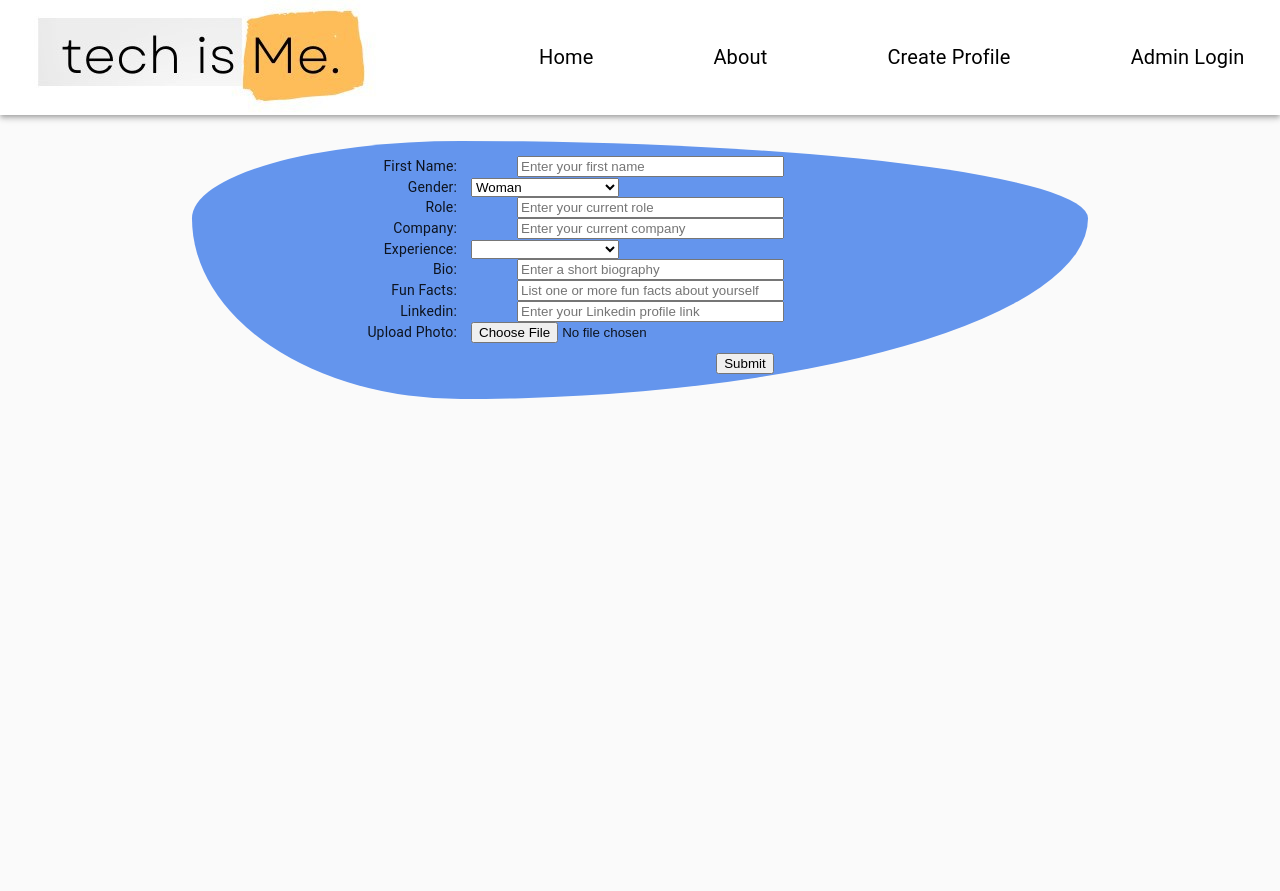
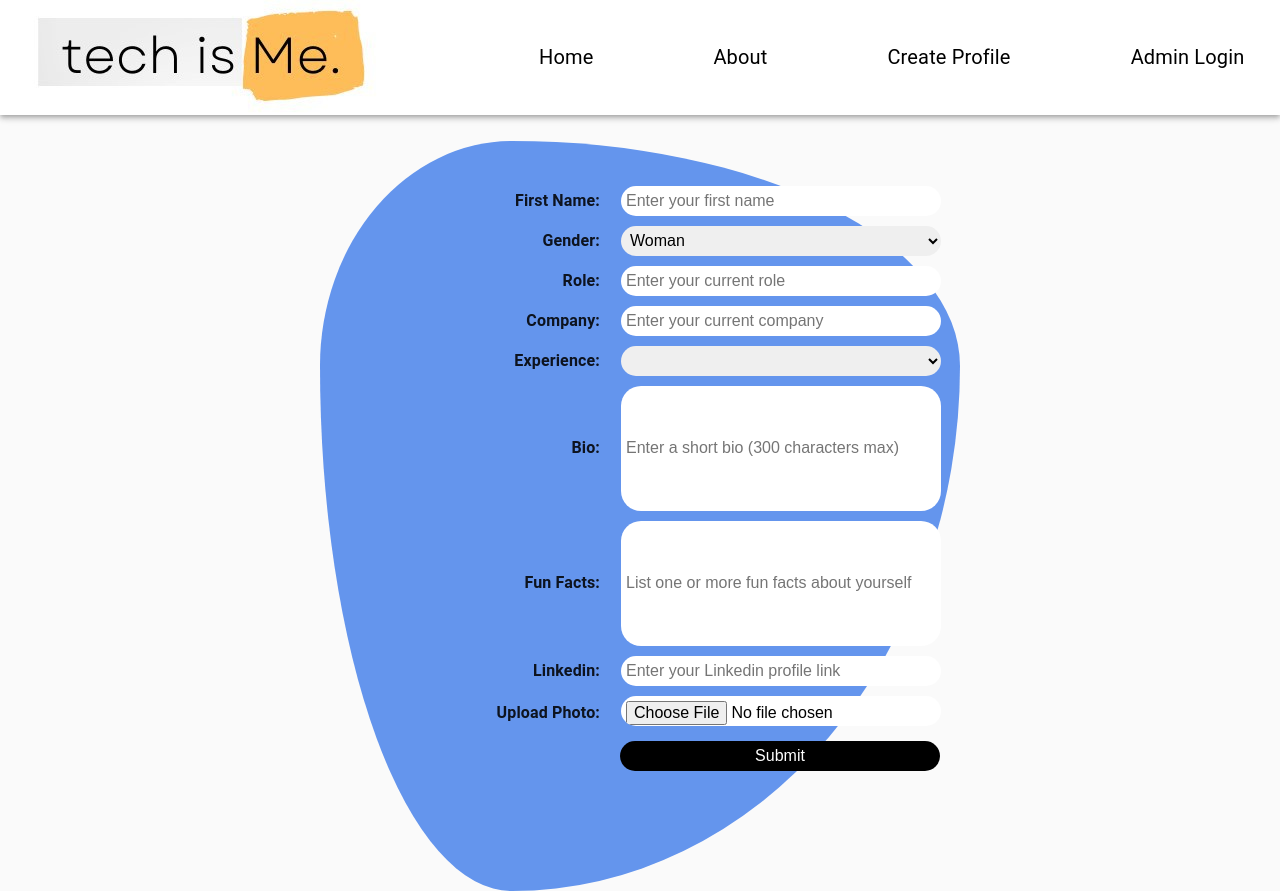
Before and after one commit to SheCodesAus/plus-bris-2021-robust-code-beans, a React (Create React App) app: page /create-profile in a window 1280 px wide. Before the commit the page ends 800 px from the top, so only its background shows below. Built offline with nearby package versions, Linux system fonts and the light colour scheme; no server answers.

Commit message:
create profile formand admin form extra css

```diff
--- a/src/App.css
+++ b/src/App.css
@@ -10,7 +10,6 @@
 .feature-container{
   display: flex;
   justify-content: center;
-  /* border-style: solid; */
   margin-bottom: 25px;
   margin-top: 20px;
   margin-right: 40px;
@@ -22,30 +21,69 @@ p {
 }
 
 .form {
+  height:750px;
+  font-size: 16px;
   margin-top: 2%;
   display: flex;
   margin-left: auto;
   margin-right: auto;
-  padding: 15px;
-  width: 70%;
+  padding: 40px;
+  width: 50%;
   border-radius: 30% 70% 70% 30% / 30% 30% 70% 70% !important;
   background-color: cornflowerblue;
 }
 
+.adminform {
+  height:200px;
+  font-size: 16px;
+  margin-top: 2%;
+  display: flex;
+  margin-left: auto;
+  margin-right: auto;
+  padding: 40px;
+  width: 50%;
+  border-radius: 30% 70% 70% 30% / 30% 30% 70% 70% !important;
+  background-color: rgb(246, 156, 11);
+}
+
+
+input, select {
+  padding: 5px;
+  margin: 5px;
+  border-radius: 20px;
+  width: 320px;
+  height: 30px;
+  border-style: none;
+  font-size: 16px;
+}
+
 label {
   display: inline-block;
-  width: 250px;
+  width: 15em;
   text-align: right;
   margin-right: 1em;
-}
-
-.formlines {
-  display: inline-block;
-  margin-left: 46px;
-  width: 20em;
+  font-weight: bold;
 }
 
 .button {
-  float: right;
   margin: 10px;
+  height: 30px;
+  background-color: black;
+  color: white;
+  border-radius: 20px;
+  border-style: none;
+  width: 320px;
+  font-size: 16px;
+  margin-left: 260px;
 }
+
+.big-input{
+  height: 125px;
+}
+
+.upload{
+  border-radius: 20px;
+  /* border-style: solid; */
+  background-color: white;
+  color: black;
+}
--- a/src/components/AdminLoginForm/AdminLoginForm.jsx
+++ b/src/components/AdminLoginForm/AdminLoginForm.jsx
@@ -45,7 +45,7 @@ function AdminLogin() {
   };
 
   return (
-    <div className="form">
+    <div className="adminform">
       <form className="formcontent">
         <div>
           <label htmlFor="username">Username:</label>
--- a/src/components/CreateProfileForm/CreateProfileForm.jsx
+++ b/src/components/CreateProfileForm/CreateProfileForm.jsx
@@ -94,7 +94,6 @@ function CreateProfileForm() {
           <div>
             <label for="role">Role: </label>
             <input
-              className="formlines"
               value={profileData.role}
               type="text"
               id="role"
@@ -105,7 +104,6 @@ function CreateProfileForm() {
           <div>
             <label for="company">Company: </label>
             <input
-              className="formlines"
               value={profileData.company}
               type="text"
               id="company"
@@ -128,18 +126,18 @@ function CreateProfileForm() {
           <div>
             <label for="bio">Bio: </label>
             <input
-              className="formlines"
+              className="big-input"
               value={profileData.bio}
               type="text"
               id="bio"
-              placeholder="Enter a short biography"
+              placeholder="Enter a short bio (300 characters max)"
               onChange={handleChange}
             />
           </div>
           <div>
             <label for="facts">Fun Facts: </label>
             <input
-              className="formlines"
+            className="big-input"
               value={profileData.facts}
               type="text"
               id="facts"
@@ -150,7 +148,6 @@ function CreateProfileForm() {
           <div>
             <label for="linkedin">Linkedin: </label>
             <input
-              className="formlines"
               value={profileData.linkedin}
               type="text"
               id="linkedin"
@@ -171,7 +168,9 @@ function CreateProfileForm() {
           </div> */}
           <div>
             <label> Upload Photo: </label>
-            <input type="file" onChange={fileSelectedHandler}/>
+            <input
+            className="upload"
+            type="file" onChange={fileSelectedHandler}/>
 
           </div>
           <div>
```
